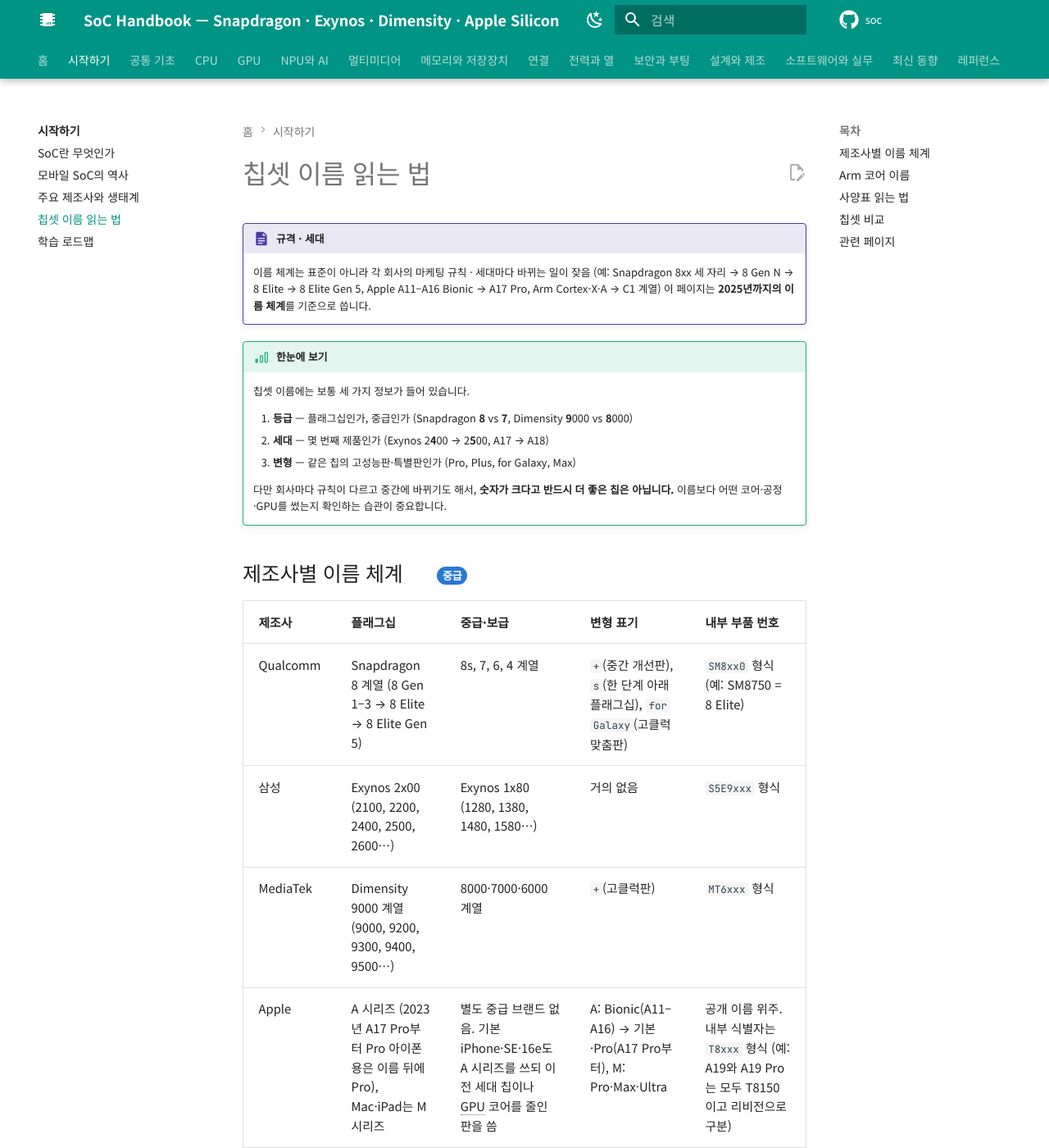
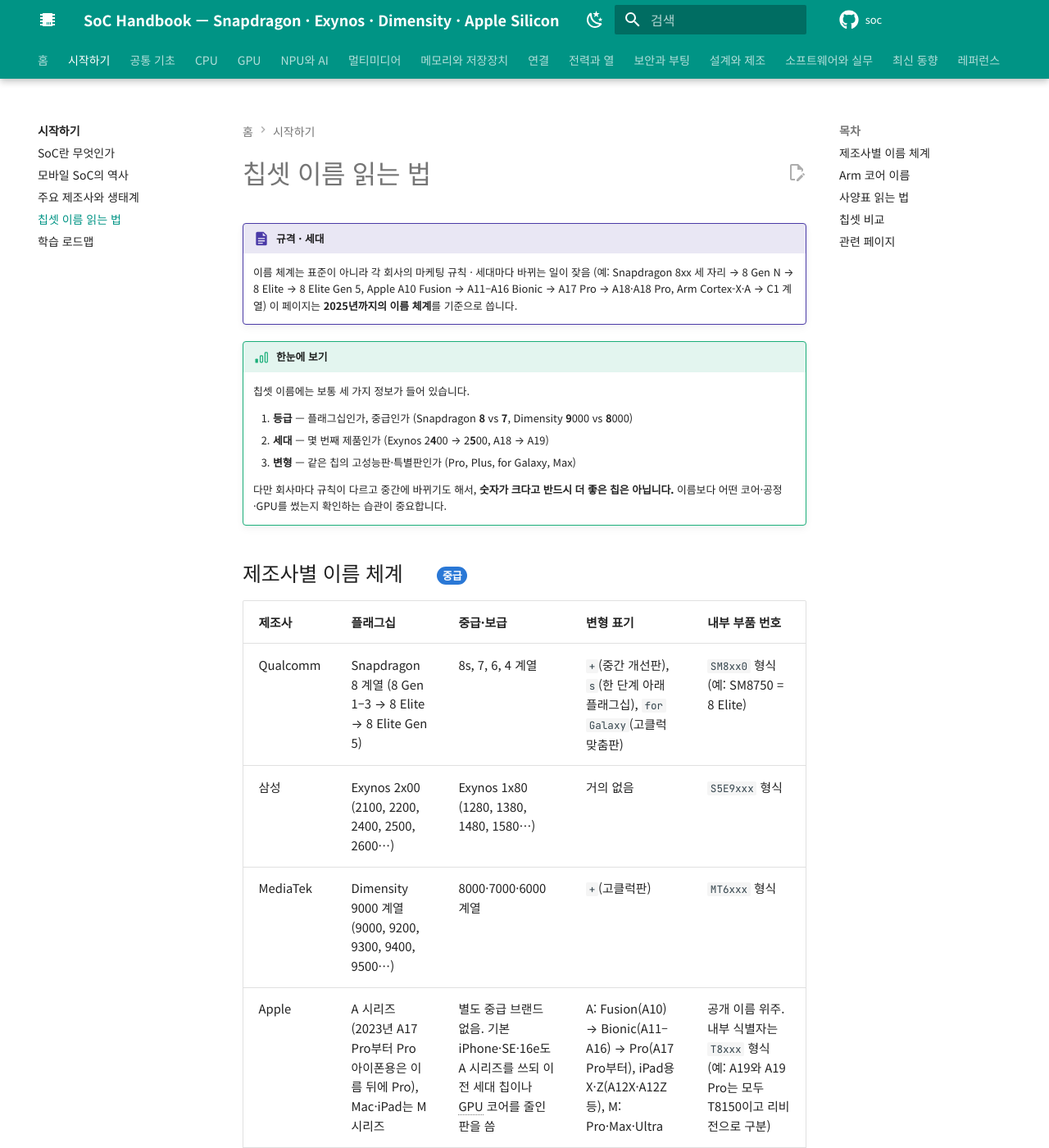
Before and after one commit to goodhosup/soc, an MkDocs documentation site: the page built from docs/getting-started/naming.md, in a window 1280 px wide and 1400 px high. Shown: the whole window at 82% size. Built offline with MkDocs 1.6.1 and Material for MkDocs 9.7.7, drawn with Linux system fonts in a browser that asks for light colours; comment, search, counter and statistics services are not loaded.

Commit message:
이름 읽는 법: 존재하지 않는 A17 예시 수정, A10 Fusion·iPad X/Z·A15 GPU 차이 추가
Co-Authored-By: Claude Opus 5.5 (1M context) <noreply@anthropic.com>
Claude-Session: https://claude.ai/code/session_01HobMMxQh5YVtduQLffGgFz

```diff
--- a/docs/getting-started/naming.md
+++ b/docs/getting-started/naming.md
@@ -1,14 +1,14 @@
 # 칩셋 이름 읽는 법
 
 !!! spec "규격 · 세대"
-    이름 체계는 표준이 아니라 각 회사의 마케팅 규칙 · 세대마다 바뀌는 일이 잦음 (예: Snapdragon 8xx 세 자리 → 8 Gen N → 8 Elite → 8 Elite Gen 5, Apple A11–A16 Bionic → A17 Pro, Arm Cortex-X·A → C1 계열)
+    이름 체계는 표준이 아니라 각 회사의 마케팅 규칙 · 세대마다 바뀌는 일이 잦음 (예: Snapdragon 8xx 세 자리 → 8 Gen N → 8 Elite → 8 Elite Gen 5, Apple A10 Fusion → A11–A16 Bionic → A17 Pro → A18·A18 Pro, Arm Cortex-X·A → C1 계열)
     이 페이지는 **2025년까지의 이름 체계**를 기준으로 씁니다.
 
 !!! basic "한눈에 보기"
     칩셋 이름에는 보통 세 가지 정보가 들어 있습니다.
 
     1. **등급** — 플래그십인가, 중급인가 (Snapdragon **8** vs **7**, Dimensity **9**000 vs **8**000)
-    2. **세대** — 몇 번째 제품인가 (Exynos 2**4**00 → 2**5**00, A17 → A18)
+    2. **세대** — 몇 번째 제품인가 (Exynos 2**4**00 → 2**5**00, A18 → A19)
     3. **변형** — 같은 칩의 고성능판·특별판인가 (Pro, Plus, for Galaxy, Max)
 
     다만 회사마다 규칙이 다르고 중간에 바뀌기도 해서, **숫자가 크다고 반드시 더 좋은 칩은 아닙니다.** 이름보다 어떤 코어·공정·GPU를 썼는지 확인하는 습관이 중요합니다.
@@ -20,7 +20,7 @@
 | Qualcomm | Snapdragon 8 계열 (8 Gen 1–3 → 8 Elite → 8 Elite Gen 5) | 8s, 7, 6, 4 계열 | `+`(중간 개선판), `s`(한 단계 아래 플래그십), `for Galaxy`(고클럭 맞춤판) | `SM8xx0` 형식 (예: SM8750 = 8 Elite) |
 | 삼성 | Exynos 2x00 (2100, 2200, 2400, 2500, 2600…) | Exynos 1x80 (1280, 1380, 1480, 1580…) | 거의 없음 | `S5E9xxx` 형식 |
 | MediaTek | Dimensity 9000 계열 (9000, 9200, 9300, 9400, 9500…) | 8000·7000·6000 계열 | `+`(고클럭판) | `MT6xxx` 형식 |
-| Apple | A 시리즈 (2023년 A17 Pro부터 Pro 아이폰용은 이름 뒤에 Pro), Mac·iPad는 M 시리즈 | 별도 중급 브랜드 없음. 기본 iPhone·SE·16e도 A 시리즈를 쓰되 이전 세대 칩이나 GPU 코어를 줄인 판을 씀 | A: Bionic(A11–A16) → 기본·Pro(A17 Pro부터), M: Pro·Max·Ultra | 공개 이름 위주. 내부 식별자는 `T8xxx` 형식 (예: A19와 A19 Pro는 모두 T8150이고 리비전으로 구분) |
+| Apple | A 시리즈 (2023년 A17 Pro부터 Pro 아이폰용은 이름 뒤에 Pro), Mac·iPad는 M 시리즈 | 별도 중급 브랜드 없음. 기본 iPhone·SE·16e도 A 시리즈를 쓰되 이전 세대 칩이나 GPU 코어를 줄인 판을 씀 | A: Fusion(A10) → Bionic(A11–A16) → Pro(A17 Pro부터), iPad용 X·Z(A12X·A12Z 등), M: Pro·Max·Ultra | 공개 이름 위주. 내부 식별자는 `T8xxx` 형식 (예: A19와 A19 Pro는 모두 T8150이고 리비전으로 구분) |
 | Google | Tensor G1–G5… | — | — | 공개 이름 위주 |
 
 !!! tip "부품 번호가 더 정확할 때"
@@ -58,7 +58,7 @@ SoC 이름만큼 헷갈리는 것이 CPU 코어 이름입니다.
 
     **Apple 이름의 의미.** A 시리즈는 A11부터 A16까지 이름 뒤에 "Bionic"을 붙였고, 2023년 A17 Pro부터 Bionic을 빼고 Pro 아이폰용 칩에 "Pro"를 붙였습니다. 이후로는 같은 세대에 기본판과 Pro판이 함께 나옵니다(A18·A18 Pro, A19·A19 Pro). Pro판은 기본판보다 GPU 코어 수·캐시 등이 더 많은 구성입니다(예: A18은 GPU 5코어, A18 Pro는 6코어). 그 전에는 기본 아이폰이 전년도 Pro 아이폰의 칩을 그대로 쓰는 경우가 많았습니다(iPhone 14는 A15, iPhone 15는 A16). M 시리즈의 Max·Ultra는 블록 수를 크게 늘리거나(Max) 두 다이를 이어 붙인(Ultra) 구성입니다. 이름 하나로 다이 구성이 바뀐다는 점에서 Android 쪽의 "고클럭판"과 성격이 다릅니다.
 
-    **같은 이름, 다른 GPU 코어 수.** Apple은 같은 칩 이름 안에서도 GPU 코어 일부를 끈 판을 씁니다. iPhone 16e의 A18은 GPU가 4코어로 iPhone 16의 A18(5코어)보다 하나 적고, iPhone Air의 A19 Pro는 GPU가 5코어로 iPhone 17 Pro의 A19 Pro(6코어)보다 하나 적습니다. 그래서 Apple 칩은 이름만이 아니라 **어느 기기에 들어간 칩인지**까지 확인해야 정확히 비교할 수 있습니다([칩셋 세대 인덱스](../reference/chipset-index.md)).
+    **같은 이름, 다른 GPU 코어 수.** Apple은 같은 칩 이름 안에서도 GPU 코어 일부를 끈 판을 씁니다. iPhone 13의 A15는 GPU가 4코어로 iPhone 13 Pro의 A15(5코어)보다 하나 적고, iPhone 16e의 A18은 GPU가 4코어로 iPhone 16의 A18(5코어)보다 하나 적으며, iPhone Air의 A19 Pro는 GPU가 5코어로 iPhone 17 Pro의 A19 Pro(6코어)보다 하나 적습니다. 그래서 Apple 칩은 이름만이 아니라 **어느 기기에 들어간 칩인지**까지 확인해야 정확히 비교할 수 있습니다([칩셋 세대 인덱스](../reference/chipset-index.md)).
 
 ## 칩셋 비교
 
```
